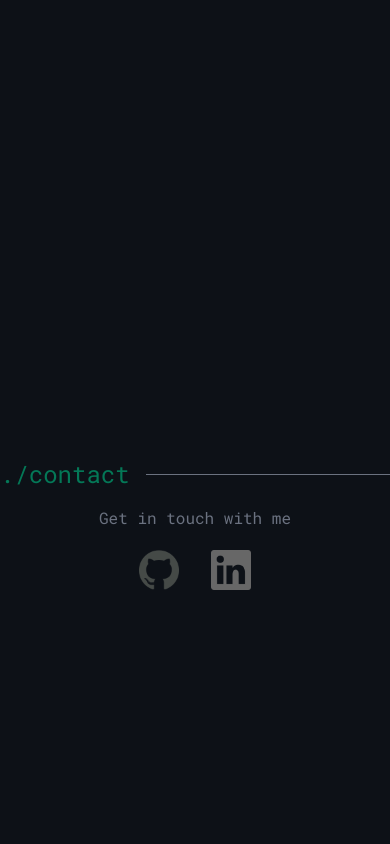
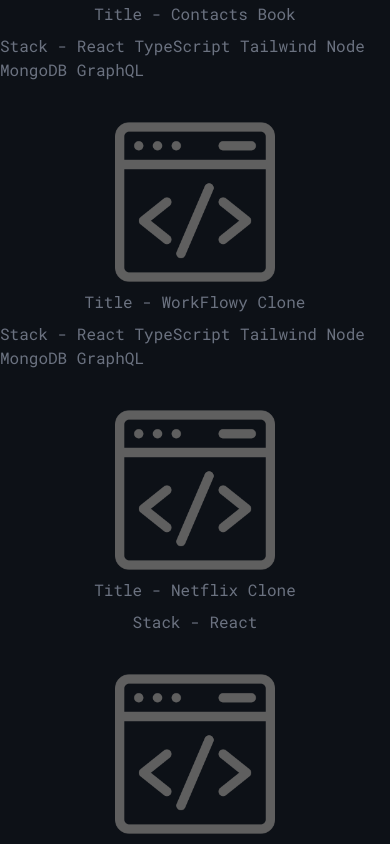
Before and after one commit to ChandrakantPal/ck16dev, a Next.js app: page / in a window 390 px wide. Shown: the part 3460-4304 px from the top of the page. Before the commit the page ends 4070 px from the top, so only its background shows below. Built offline with nearby package versions, Linux system fonts and the light colour scheme.

Commit message:
other projects added

```diff
--- a/components/Work.tsx
+++ b/components/Work.tsx
@@ -3,14 +3,35 @@ import SectionHeader from './SectionHeader'
 
 const Work = () => {
   return (
-    <section className="w-full h-200">
+    <section className="w-full h-full">
       <SectionHeader title="work" />
-      <div className="grid grid-cols-3 gap-5 mt-10">
+      <div className="flex flex-wrap grid-cols-3 grid-rows-2 gap-10 mt-10 md:grid">
         <Project
           link="https://helloworldtwitterclonegraphql.netlify.app/"
           title="Hello World (Twitter clone)"
           stack="React Node MongoDB GraphQL"
         />
+        <Project
+          link="https://contactsbookclient.netlify.app"
+          title="Contacts Book"
+          stack="React TypeScript Tailwind Node MongoDB GraphQL"
+        />
+        <Project
+          link="https://workfloy-clone.netlify.app"
+          title="WorkFlowy Clone"
+          stack="React TypeScript Tailwind Node MongoDB GraphQL"
+        />
+        <Project
+          link="https://netflixclonereact.netlify.app"
+          title="Netflix Clone"
+          stack="React"
+        />
+                <Project
+          link="https://hulu-clone-next-typescript-tailwind.vercel.app/"
+          title="Hulu Clone"
+          stack="Next TypeScript Tailwind"
+        />
+
       </div>
     </section>
   )
```
